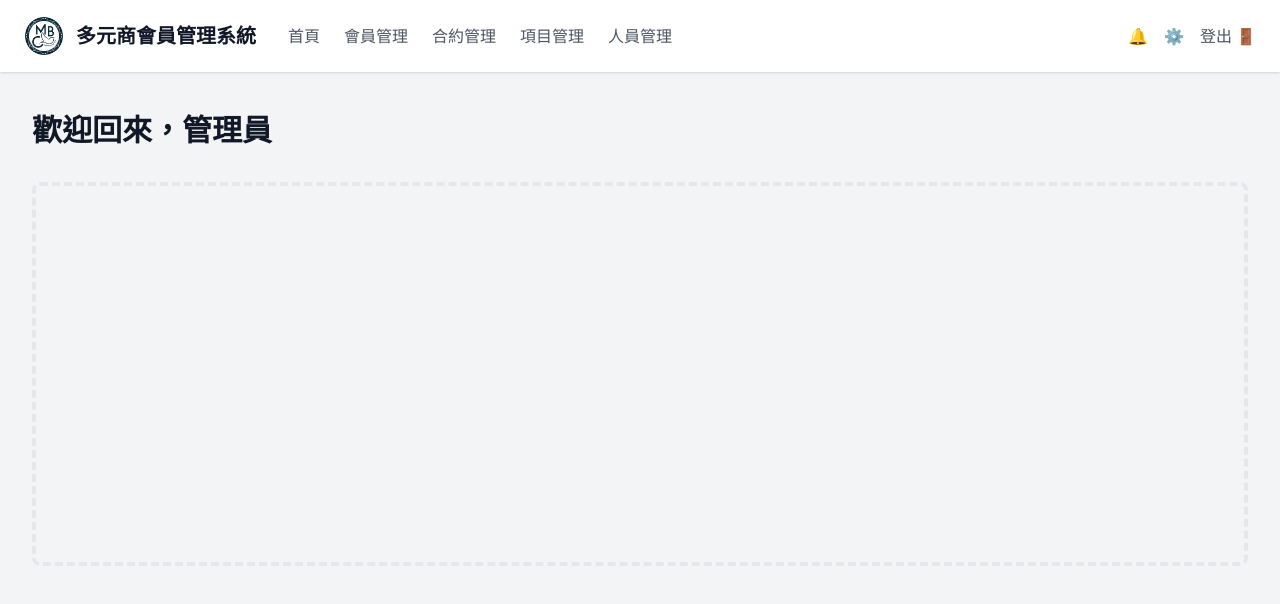
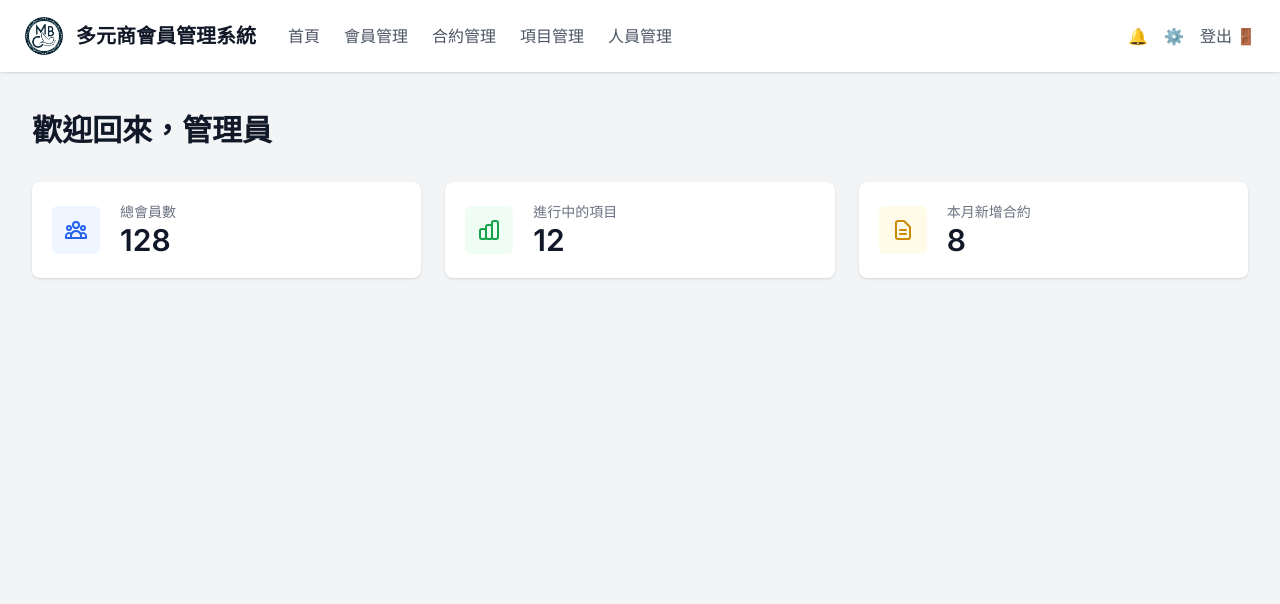
Before and after one commit to yyami731117tw/sum-crm, a Next.js app: page / in a window 1280 px wide. Shown: the top 604 px of the page. Built offline with nearby package versions, Linux system fonts and the light colour scheme.

Commit message:
feat: 整併儀表板功能至首頁
1. 將儀表板統計卡片移至首頁\n2. 更新統計卡片圖示為簡約風格的SVG圖標\n3. 刪除獨立的儀表板頁面

```diff
--- a/pages/dashboard.tsx
+++ /dev/null
@@ -1,122 +0,0 @@
-import { NextPage } from 'next'
-import Head from 'next/head'
-import { useRouter } from 'next/router'
-import { useEffect } from 'react'
-import { useAuth } from '@/hooks/useAuth'
-import { DashboardNav } from '@/components/dashboard/DashboardNav'
-
-const Dashboard: NextPage = () => {
-  const { user, loading } = useAuth()
-  const router = useRouter()
-
-  useEffect(() => {
-    if (!loading && !user) {
-      router.push('/login')
-    }
-  }, [loading, user, router])
-
-  if (loading) {
-    return (
-      <div className="min-h-screen flex items-center justify-center">
-        <div className="animate-spin rounded-full h-12 w-12 border-t-2 border-b-2 border-blue-500"></div>
-      </div>
-    )
-  }
-
-  if (!user) {
-    return null
-  }
-
-  return (
-    <>
-      <Head>
-        <title>儀表板 - MBC天使俱樂部管理系統</title>
-      </Head>
-      <div className="min-h-screen bg-gray-100">
-        <DashboardNav />
-
-        {/* 主要內容區 */}
-        <div className="py-10">
-          <header>
-            <div className="max-w-7xl mx-auto px-4 sm:px-6 lg:px-8">
-              <h1 className="text-3xl font-bold leading-tight text-gray-900">
-                儀表板
-              </h1>
-            </div>
-          </header>
-          <main>
-            <div className="max-w-7xl mx-auto sm:px-6 lg:px-8">
-              {/* 儀表板卡片 */}
-              <div className="mt-8 grid grid-cols-1 gap-6 sm:grid-cols-2 lg:grid-cols-3">
-                {/* 會員統計 */}
-                <div className="bg-white overflow-hidden shadow rounded-lg">
-                  <div className="p-5">
-                    <div className="flex items-center">
-                      <div className="flex-shrink-0 bg-blue-500 rounded-md p-3">
-                        👥
-                      </div>
-                      <div className="ml-5 w-0 flex-1">
-                        <dl>
-                          <dt className="text-sm font-medium text-gray-500 truncate">
-                            總會員數
-                          </dt>
-                          <dd className="text-3xl font-semibold text-gray-900">
-                            128
-                          </dd>
-                        </dl>
-                      </div>
-                    </div>
-                  </div>
-                </div>
-
-                {/* 投資項目 */}
-                <div className="bg-white overflow-hidden shadow rounded-lg">
-                  <div className="p-5">
-                    <div className="flex items-center">
-                      <div className="flex-shrink-0 bg-green-500 rounded-md p-3">
-                        📈
-                      </div>
-                      <div className="ml-5 w-0 flex-1">
-                        <dl>
-                          <dt className="text-sm font-medium text-gray-500 truncate">
-                            進行中的項目
-                          </dt>
-                          <dd className="text-3xl font-semibold text-gray-900">
-                            12
-                          </dd>
-                        </dl>
-                      </div>
-                    </div>
-                  </div>
-                </div>
-
-                {/* 合約統計 */}
-                <div className="bg-white overflow-hidden shadow rounded-lg">
-                  <div className="p-5">
-                    <div className="flex items-center">
-                      <div className="flex-shrink-0 bg-yellow-500 rounded-md p-3">
-                        📄
-                      </div>
-                      <div className="ml-5 w-0 flex-1">
-                        <dl>
-                          <dt className="text-sm font-medium text-gray-500 truncate">
-                            本月新增合約
-                          </dt>
-                          <dd className="text-3xl font-semibold text-gray-900">
-                            8
-                          </dd>
-                        </dl>
-                      </div>
-                    </div>
-                  </div>
-                </div>
-              </div>
-            </div>
-          </main>
-        </div>
-      </div>
-    </>
-  )
-}
-
-export default Dashboard
--- a/pages/index.tsx
+++ b/pages/index.tsx
@@ -6,9 +6,8 @@ import { useAuth } from '@/hooks/useAuth'
 import { DashboardNav } from '@/components/dashboard/DashboardNav'
 
 const Home: NextPage = () => {
-  const { user, loading, logout } = useAuth()
+  const { user, loading } = useAuth()
   const router = useRouter()
-  const [isLoggingOut, setIsLoggingOut] = useState(false)
 
   useEffect(() => {
     if (!loading && !user) {
@@ -47,10 +46,75 @@ const Home: NextPage = () => {
           </header>
           <main>
             <div className="max-w-7xl mx-auto sm:px-6 lg:px-8">
-              {/* 這裡可以添加儀表板內容 */}
-              <div className="px-4 py-8 sm:px-0">
-                <div className="border-4 border-dashed border-gray-200 rounded-lg h-96">
-                  {/* 儀表板內容將在這裡添加 */}
+              {/* 統計卡片 */}
+              <div className="mt-8 grid grid-cols-1 gap-6 sm:grid-cols-2 lg:grid-cols-3">
+                {/* 會員統計 */}
+                <div className="bg-white overflow-hidden shadow rounded-lg">
+                  <div className="p-5">
+                    <div className="flex items-center">
+                      <div className="flex-shrink-0 bg-blue-50 rounded-md p-3">
+                        <svg className="h-6 w-6 text-blue-600" xmlns="http://www.w3.org/2000/svg" fill="none" viewBox="0 0 24 24" stroke="currentColor">
+                          <path strokeLinecap="round" strokeLinejoin="round" strokeWidth={2} d="M17 20h5v-2a3 3 0 00-5.356-1.857M17 20H7m10 0v-2c0-.656-.126-1.283-.356-1.857M7 20H2v-2a3 3 0 015.356-1.857M7 20v-2c0-.656.126-1.283.356-1.857m0 0a5.002 5.002 0 019.288 0M15 7a3 3 0 11-6 0 3 3 0 016 0zm6 3a2 2 0 11-4 0 2 2 0 014 0zM7 10a2 2 0 11-4 0 2 2 0 014 0z" />
+                        </svg>
+                      </div>
+                      <div className="ml-5 w-0 flex-1">
+                        <dl>
+                          <dt className="text-sm font-medium text-gray-500 truncate">
+                            總會員數
+                          </dt>
+                          <dd className="text-3xl font-semibold text-gray-900">
+                            128
+                          </dd>
+                        </dl>
+                      </div>
+                    </div>
+                  </div>
+                </div>
+
+                {/* 項目統計 */}
+                <div className="bg-white overflow-hidden shadow rounded-lg">
+                  <div className="p-5">
+                    <div className="flex items-center">
+                      <div className="flex-shrink-0 bg-green-50 rounded-md p-3">
+                        <svg className="h-6 w-6 text-green-600" xmlns="http://www.w3.org/2000/svg" fill="none" viewBox="0 0 24 24" stroke="currentColor">
+                          <path strokeLinecap="round" strokeLinejoin="round" strokeWidth={2} d="M9 19v-6a2 2 0 00-2-2H5a2 2 0 00-2 2v6a2 2 0 002 2h2a2 2 0 002-2zm0 0V9a2 2 0 012-2h2a2 2 0 012 2v10m-6 0a2 2 0 002 2h2a2 2 0 002-2m0 0V5a2 2 0 012-2h2a2 2 0 012 2v14a2 2 0 01-2 2h-2a2 2 0 01-2-2z" />
+                        </svg>
+                      </div>
+                      <div className="ml-5 w-0 flex-1">
+                        <dl>
+                          <dt className="text-sm font-medium text-gray-500 truncate">
+                            進行中的項目
+                          </dt>
+                          <dd className="text-3xl font-semibold text-gray-900">
+                            12
+                          </dd>
+                        </dl>
+                      </div>
+                    </div>
+                  </div>
+                </div>
+
+                {/* 合約統計 */}
+                <div className="bg-white overflow-hidden shadow rounded-lg">
+                  <div className="p-5">
+                    <div className="flex items-center">
+                      <div className="flex-shrink-0 bg-yellow-50 rounded-md p-3">
+                        <svg className="h-6 w-6 text-yellow-600" xmlns="http://www.w3.org/2000/svg" fill="none" viewBox="0 0 24 24" stroke="currentColor">
+                          <path strokeLinecap="round" strokeLinejoin="round" strokeWidth={2} d="M9 12h6m-6 4h6m2 5H7a2 2 0 01-2-2V5a2 2 0 012-2h5.586a1 1 0 01.707.293l5.414 5.414a1 1 0 01.293.707V19a2 2 0 01-2 2z" />
+                        </svg>
+                      </div>
+                      <div className="ml-5 w-0 flex-1">
+                        <dl>
+                          <dt className="text-sm font-medium text-gray-500 truncate">
+                            本月新增合約
+                          </dt>
+                          <dd className="text-3xl font-semibold text-gray-900">
+                            8
+                          </dd>
+                        </dl>
+                      </div>
+                    </div>
+                  </div>
                 </div>
               </div>
             </div>
```
